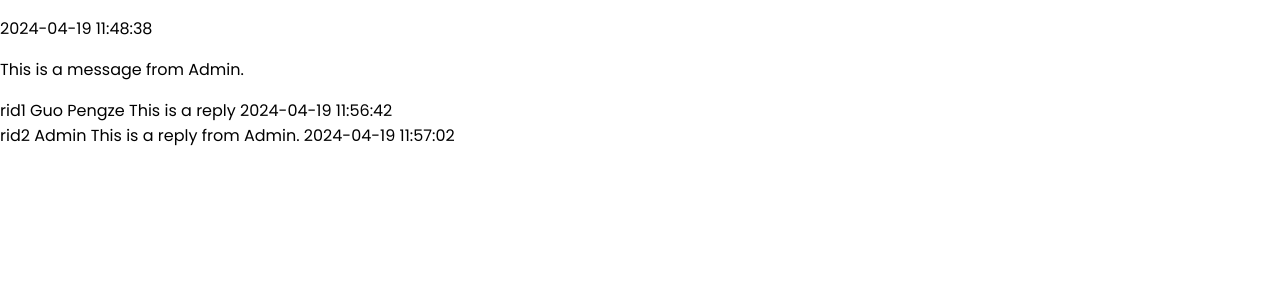
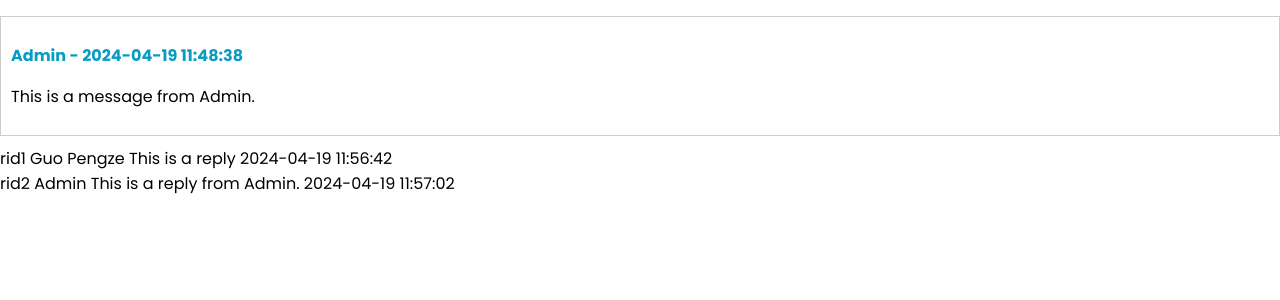
Before and after one commit to YanzhenHuang/CISC3003-Final-Project, a PHP site: page /post-details.php in a window 1280 px wide. Shown: the part 59-359 px from the top of the page. Run offline with PHP 8.4, Linux system fonts and the light colour scheme; data comes from the database, SQL or seed files in the repository.

Commit message:
[postdetail] <change> correct echo name and css style

```diff
--- a/public/css/postDetails.css
+++ b/public/css/postDetails.css
@@ -0,0 +1,14 @@
+.stmt-posts-detail {
+    border: 1px solid #ccc;
+    padding: 10px;
+    margin-bottom: 10px;
+}
+
+.highlight {
+    font-weight: bold;
+    color: #089cc5;
+}
+
+.content {
+    margin-top: 5px;
+}
--- a/public/post-details.php
+++ b/public/post-details.php
@@ -61,11 +61,10 @@
 
         // Output the result
         if (mysqli_stmt_fetch($stmt_posts_detail)) {
-            echo '<div class="question-title" id="p_id-' . $p_id . $u_name . '">';
-            echo '<p class="create-time">' . $p_create_time . '</p>';
-            echo '<p>' . $p_content . '</p>';
+            echo '<div class="stmt-posts-detail">';
+            echo '<p class="highlight">' . $u_name . ' - ' . $p_create_time . '</p>';
+            echo '<p class="content">' . $p_content . '</p>';
             echo '</div>';
-            // echo $p_id . '  ' . $u_name . '  ' . $p_content . '  ' . $p_create_time . '<br>';
         }
         ?>
 
```
